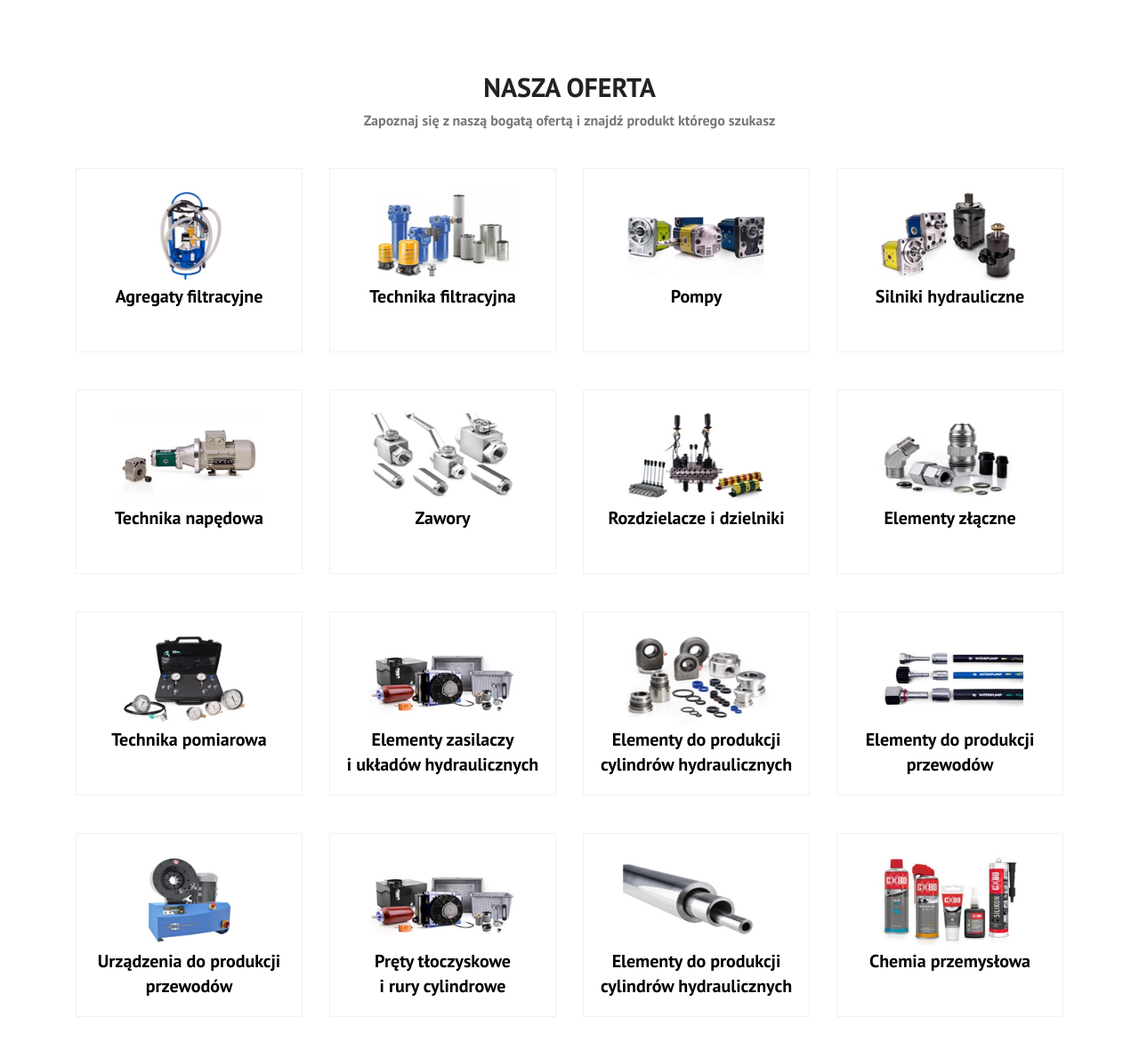
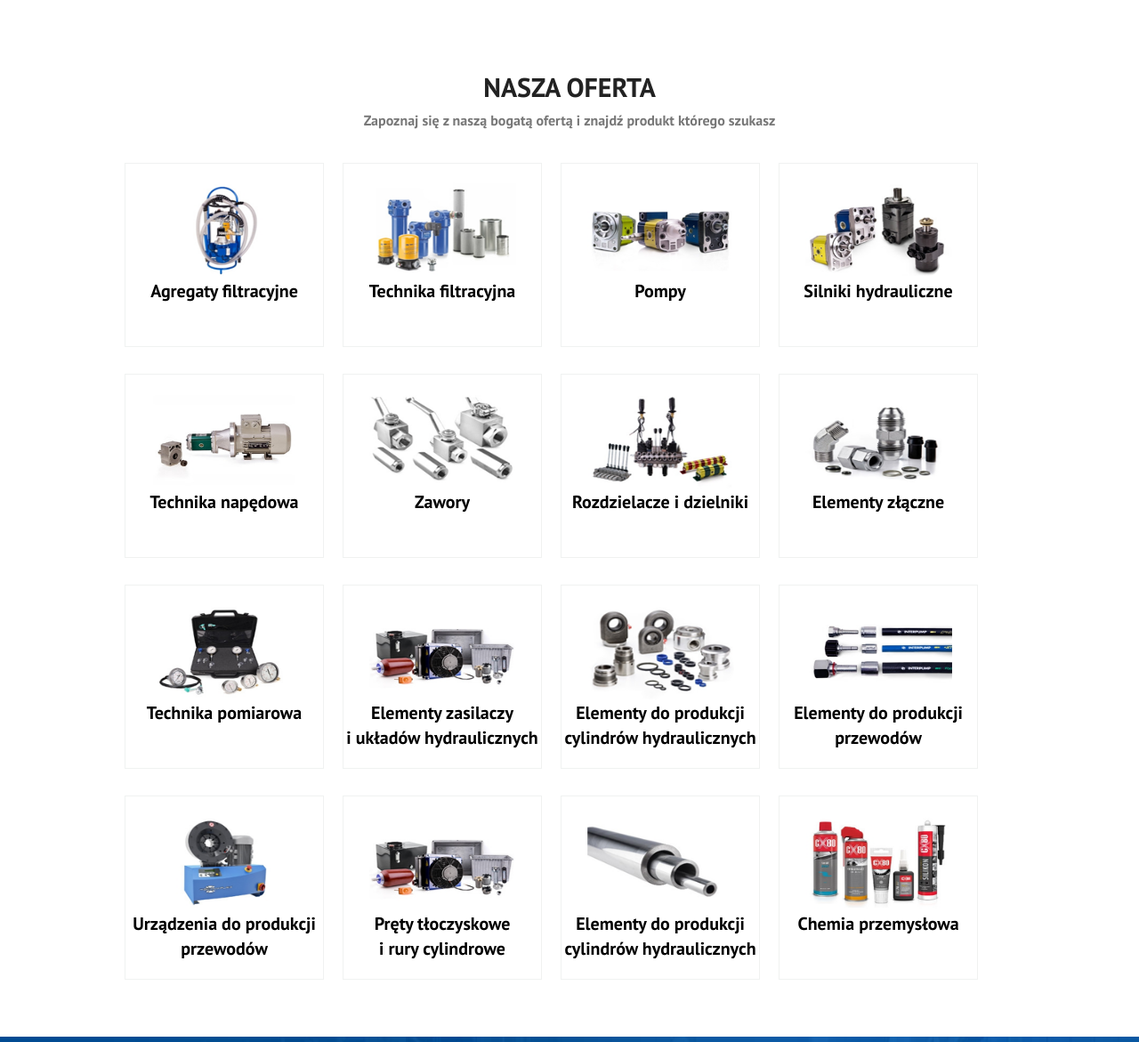
Before and after one commit to jaruto7/hydro, a website: page index.html in a window 1280 px wide. Shown: the part 729-1900 px from the top of the page at 89% size. Drawn offline with nearby package versions, Linux system fonts and the light colour scheme; a web font is replaced by a local one.

Commit message:
Fix layout elements for about section

```diff
--- a/index.html
+++ b/index.html
@@ -116,92 +116,92 @@
     <h4 class="about__description">Zapoznaj się z naszą bogatą ofertą i znajdź produkt którego szukasz</h4>
 
     <ul class="about__list row">
-      <li class="col-xs-12 col-sm-6 col-md-4 col-lg-3">
-        <div class="about__item">
+      <li class="about__item--space col-xs-12 col-sm-6 col-md-3 col-lg-4 col-lg-offset-2">
+        <div class="about__item--wrapper">
         <a class="about__link" href="#"><img class="about__image" src="images/layer_34.png" alt="część urządzenia hydro"><p class="about__paragraph">Agregaty filtracyjne</p></a>
         </div>
       </li>
-      <li class="col-xs-12 col-sm-6 col-md-4 col-lg-3">
-        <div class="about__item">
+      <li class="about__item--space col-xs-12 col-sm-6 col-md-3 col-lg-4">
+        <div class="about__item--wrapper">
           <a class="about__link" href="#"><img class="about__image" src="images/layer_35.png" alt="część urządzenia hydro"><p class="about__paragraph">Technika filtracyjna</p></a>
         </div>
       </li>
-      <li class="col-xs-12 col-sm-6 col-md-4 col-lg-3">
-        <div class="about__item">
+      <li class="about__item--space col-xs-12 col-sm-6 col-md-3 col-lg-4">
+        <div class="about__item--wrapper">
           <a class="about__link" href="#"><img class="about__image" src="images/layer_36.png" alt="część urządzenia hydro"><p class="about__paragraph">Pompy</p></a>
         </div>
       </li>
-      <li class="col-xs-12 col-sm-6 col-md-4 col-lg-3">
-        <div class="about__item">
+      <li class="about__item--space col-xs-12 col-sm-6 col-md-3 col-lg-4">
+        <div class="about__item--wrapper">
           <a class="about__link" href="#"><img class="about__image" src="images/layer_37.png" alt="część urządzenia hydro"><p class="about__paragraph">Silniki hydrauliczne</p></a>
         </div>
       </li>
     </ul>
 
     <ul class="about__list row">
-      <li class="col-xs-12 col-sm-6 col-md-4 col-lg-3">
-        <div class="about__item">
+      <li class="about__item--space col-xs-12 col-sm-6 col-md-3 col-lg-4 col-lg-offset-2">
+        <div class="about__item--wrapper">
         <a class="about__link" href="#"><img class="about__image" src="images/layer_38.png" alt="część urządzenia hydro"><p class="about__paragraph">Technika napędowa</p></a>
         </div>
       </li>
-      <li class="col-xs-12 col-sm-6 col-md-4 col-lg-3">
-        <div class="about__item">
+      <li class="about__item--space col-xs-12 col-sm-6 col-md-3 col-lg-4">
+        <div class="about__item--wrapper">
         <a class="about__link" href="#"><img class="about__image" src="images/layer_39.png" alt="część urządzenia hydro"><p class="about__paragraph">Zawory</p></a>
         </div>
       </li>
-      <li class="col-xs-12 col-sm-6 col-md-4 col-lg-3">
-        <div class="about__item">
+      <li class="about__item--space col-xs-12 col-sm-6 col-md-3 col-lg-4">
+        <div class="about__item--wrapper">
           <a class="about__link" href="#"><img class="about__image" src="images/layer_40.png" alt="część urządzenia hydro"><p class="about__paragraph">Rozdzielacze i dzielniki</p></a>
         </div>
       </li>
-      <li class="col-xs-12 col-sm-6 col-md-4 col-lg-3">
-        <div class="about__item">
+      <li class="about__item--space col-xs-12 col-sm-6 col-md-3 col-lg-4">
+        <div class="about__item--wrapper">
         <a class="about__link" href="#"><img class="about__image" src="images/layer_41.png" alt="część urządzenia hydro"><p class="about__paragraph">Elementy złączne</p></a>
         </div>
       </li>
     </ul>
 
     <ul class="about__list row">
-      <li class="col-xs-12 col-sm-6 col-md-4 col-lg-3">
-        <div class="about__item">
+      <li class="about__item--space col-xs-12 col-sm-6 col-md-3 col-lg-4 col-lg-offset-2">
+        <div class="about__item--wrapper">
           <a class="about__link" href="#"><img class="about__image" src="images/layer_42.png" alt="część urządzenia hydro"><p class="about__paragraph">Technika pomiarowa</p></a>
         </div>
       </li>
-      <li class="col-xs-12 col-sm-6 col-md-4 col-lg-3">
-        <div class="about__item">
+      <li class="about__item--space col-xs-12 col-sm-6 col-md-3 col-lg-4">
+        <div class="about__item--wrapper">
           <a class="about__link" href="#"><img class="about__image" src="images/layer_47.png" alt="część urządzenia hydro"><p class="about__paragraph">Elementy zasilaczy<br> i układów hydraulicznych</p></a>
         </div>
       </li>
-      <li class="col-xs-12 col-sm-6 col-md-4 col-lg-3">
-        <div class="about__item">
+      <li class="about__item--space col-xs-12 col-sm-6 col-md-3 col-lg-4">
+        <div class="about__item--wrapper">
           <a class="about__link" href="#"><img class="about__image" src="images/layer_44.png" alt="część urządzenia hydro"><p class="about__paragraph">Elementy do produkcji<br> cylindrów hydraulicznych</p></a>
         </div>
       </li>
-      <li class="col-xs-12 col-sm-6 col-md-4 col-lg-3">
-        <div class="about__item">
+      <li class="about__item--space col-xs-12 col-sm-6 col-md-3 col-lg-4">
+        <div class="about__item--wrapper">
           <a class="about__link" href="#"><img class="about__image" src="images/layer_45.png" alt="część urządzenia hydro"><p class="about__paragraph">Elementy do produkcji przewodów</p></a>
         </div>
       </li>
     </ul>
 
     <ul class="about__list row">
-      <li class="col-xs-12 col-sm-6 col-md-4 col-lg-3">
-        <div class="about__item">
+      <li class="about__item--space col-xs-12 col-sm-6 col-md-3 col-lg-4 col-lg-offset-2">
+        <div class="about__item--wrapper">
           <a class="about__link" href="#"><img class="about__image" src="images/layer_46.png" alt="część urządzenia hydro"><p class="about__paragraph">Urządzenia do produkcji<br> przewodów</p></a>
         </div>
       </li>
-      <li class="col-xs-12 col-sm-6 col-md-4 col-lg-3">
-        <div class="about__item">
+      <li class="about__item--space col-xs-12 col-sm-6 col-md-3 col-lg-4">
+        <div class="about__item--wrapper">
           <a class="about__link" href="#"><img class="about__image" src="images/layer_47.png" alt="część urządzenia hydro"><p class="about__paragraph">Pręty tłoczyskowe<br> i rury cylindrowe</p></a>
         </div>
       </li>
-      <li class="col-xs-12 col-sm-6 col-md-4 col-lg-3">
-        <div class="about__item">
+      <li class="about__item--space col-xs-12 col-sm-6 col-md-3 col-lg-4">
+        <div class="about__item--wrapper">
           <a class="about__link" href="#"><img class="about__image" src="images/layer_48.png" alt="część urządzenia hydro"><p class="about__paragraph">Elementy do produkcji<br> cylindrów hydraulicznych</p></a>
         </div>
       </li>
-      <li class="col-xs-12 col-sm-6 col-md-4 col-lg-3">
-        <div class="about__item">
+      <li class="about__item--space col-xs-12 col-sm-6 col-md-3 col-lg-4">
+        <div class="about__item--wrapper">
           <a class="about__link" href="#"><img class="about__image" src="images/layer_49.png" alt="część urządzenia hydro"><p class="about__paragraph">Chemia przemysłowa</p></a>
         </div>
       </li>
--- a/sass/_about.scss
+++ b/sass/_about.scss
@@ -1,5 +1,6 @@
 .about {
   text-align: center;
+  width: 100%;
 
   &__title {
     font-size: 30px;
@@ -22,11 +23,15 @@
     list-style: none;
   }
 
-  &__item {
+  &__item--space {
+    padding: 0 10.5px;
+  }
+
+  &__item--wrapper {
     height: 207px;
     max-width: 285px;
     border: 1px solid #f0f2f1;
-    margin: 21px auto;
+    margin: 15px auto;
     overflow: hidden;
     // padding: 0;
   }
@@ -62,3 +67,21 @@
     font-size: 18px;
   }
 }
+
+@media(min-width: 1200px) {
+  .about {
+    &__list {
+      position: relative;
+      right: 6.7em;
+      top: 0;
+    }
+
+    &__item--space {
+      width: 19.6%;
+    }
+  }
+
+
+
+
+}
```
Also changed, not shown: css/style.css.
